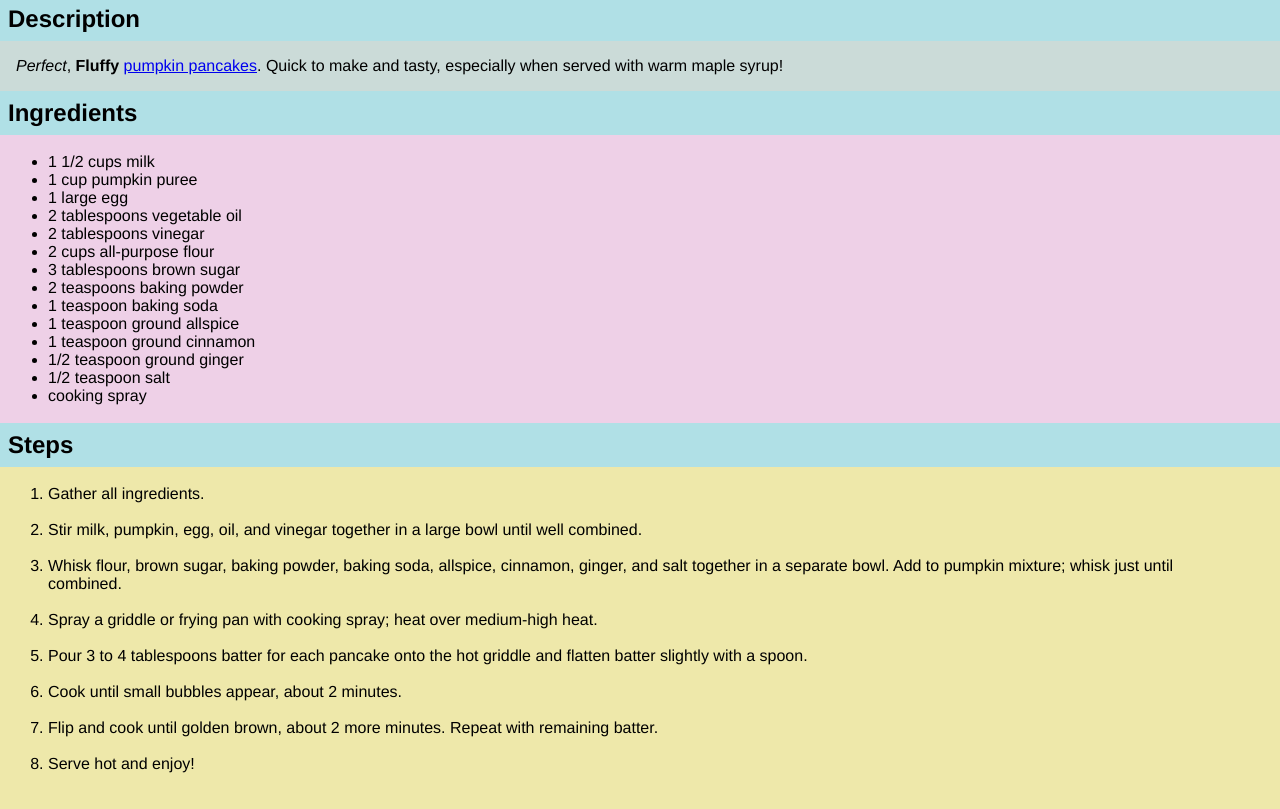
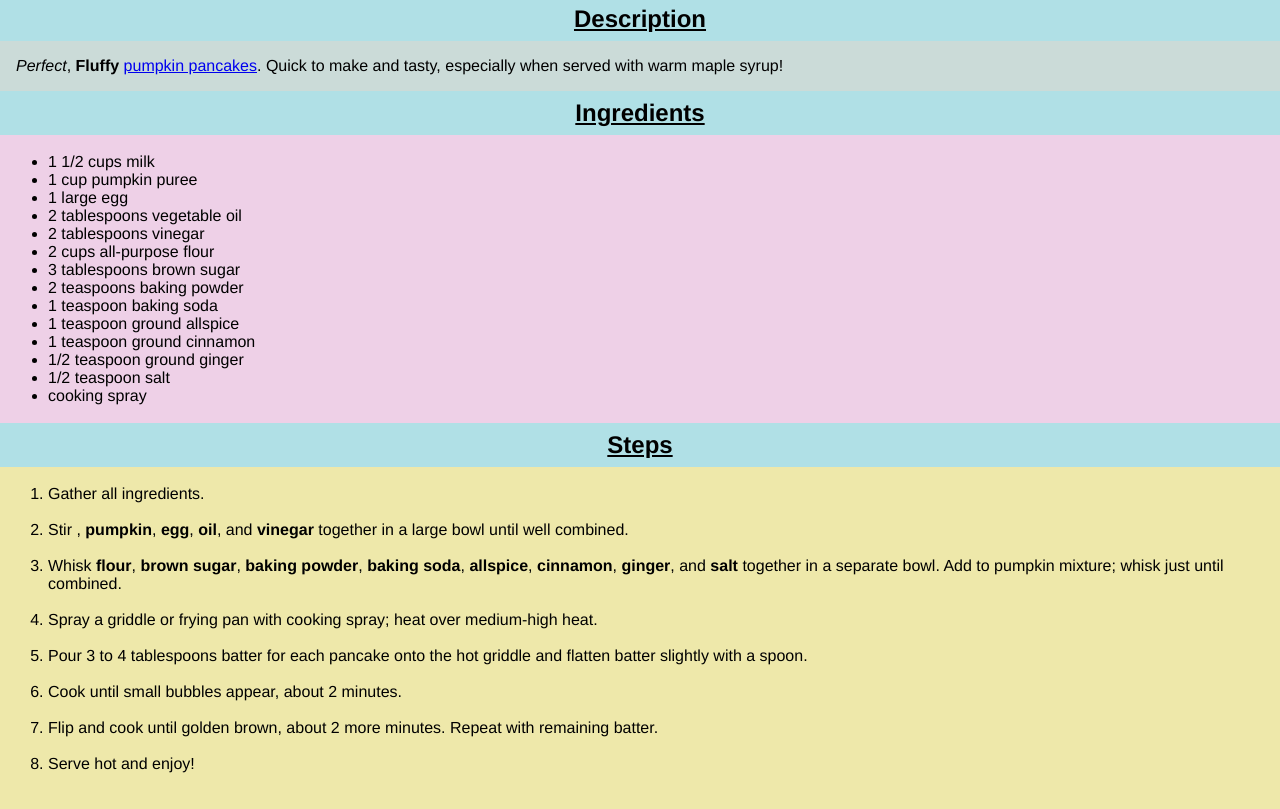
Before and after one commit to ruddyduckling/odin-recipes, a plain HTML site: page recipes/pumpkin-pancakes.html in a window 1280 px wide. Shown: the part 570-1379 px from the top of the page. Drawn offline with Linux system fonts and the light colour scheme.

Commit message:
Add span to deine ingredient items

```diff
--- a/css/styles.css
+++ b/css/styles.css
@@ -15,10 +15,16 @@ h1 {
 h2 {
     background-color: powderblue;
     padding: 8px;
+    text-align: center;
+    text-decoration: underline;
 }
 
 p {
     padding: 16px;
+}
+
+.ingredient-item {
+    font-weight: bold;
 }
 
 .link-photo {
--- a/recipes/pumpkin-pancakes.html
+++ b/recipes/pumpkin-pancakes.html
@@ -37,9 +37,21 @@
         <h2>Steps</h2>
             <ol class="steps-list">
                 <li>Gather all ingredients.</li> <br>
-                <li>Stir milk, pumpkin, egg, oil, and vinegar together in a large bowl until well combined.</li> <br>
-                <li>Whisk flour, brown sugar, baking powder, baking soda, allspice, cinnamon, ginger, and salt together in a separate bowl. Add to pumpkin mixture; whisk just until combined.</li> <br>
-                <li>Spray a griddle or frying pan with cooking spray; heat over medium-high heat.</li> <br>
+                <li>Stir <span class="ingredient-item"></span>,
+                    <span class="ingredient-item">pumpkin</span>,
+                    <span class="ingredient-item">egg</span>,
+                    <span class="ingredient-item">oil</span>, and
+                    <span class="ingredient-item">vinegar</span> together in a large bowl until well combined.</li> <br>
+                <li>Whisk <span class="ingredient-item">flour</span>,
+                    <span class="ingredient-item">brown sugar</span>,
+                    <span class="ingredient-item">baking powder</span>,
+                    <span class="ingredient-item">baking soda</span>,
+                    <span class="ingredient-item">allspice</span>,
+                    <span class="ingredient-item">cinnamon</span>,
+                    <span class="ingredient-item">ginger</span>, and
+                    <span class="ingredient-item">salt</span> together in a separate bowl. Add to pumpkin mixture; whisk just until combined.</li> <br>
+                <li>Spray a griddle or frying pan with
+                    <span class="ingredient-item"></span>cooking spray; heat over medium-high heat.</li> <br>
                 <li>Pour 3 to 4 tablespoons batter for each pancake onto the hot griddle and flatten batter slightly with a spoon.</li> <br>
                 <li>Cook until small bubbles appear, about 2 minutes.</li> <br>
                 <li>Flip and cook until golden brown, about 2 more minutes. Repeat with remaining batter.</li> <br>
```
Also changed, not shown: recipes/latkes.html (+9 -4 lines).
